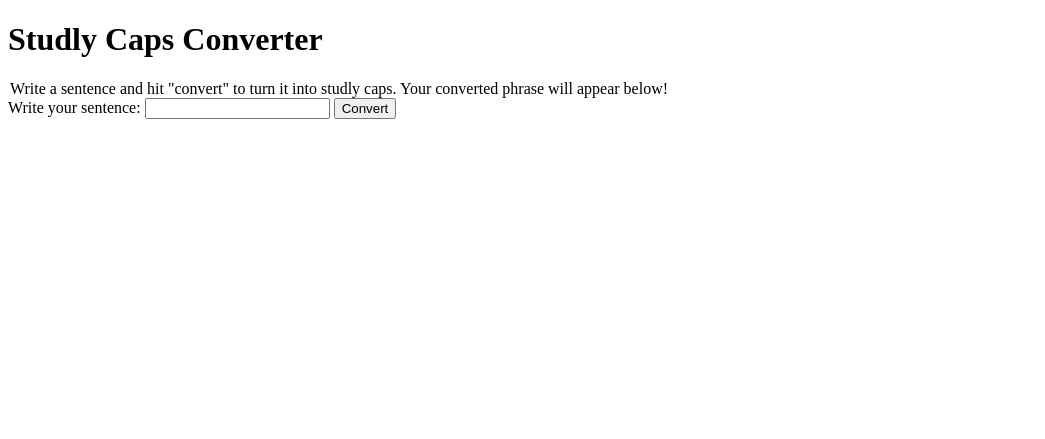
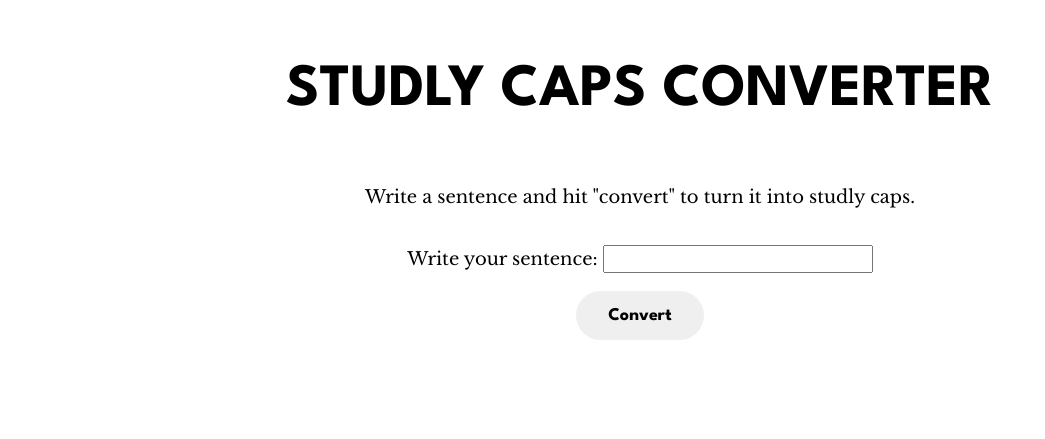
Before and after one commit to Aves-Proxy/cpnt262-achiev2a, a plain HTML site: page index.html in a window 1280 px wide. Shown: the whole page, without its empty margins (0-1045 px from the left). Drawn offline with nearby package versions, Linux system fonts and the light colour scheme.

Commit message:
stylesheet, minor changes

```diff
--- /dev/null
+++ b/css/style.css
@@ -0,0 +1,42 @@
+body {
+  margin: auto;
+
+  max-width: 50rem;
+
+  line-height: 1.7;
+  text-align: center;
+  font-size: 18px;
+  font-family: 'Libre Baskerville', Georgia, serif;
+}
+
+h1 {
+  font-size: 60px;
+  font-weight: 800;
+  font-family: 'League Spartan', Tahoma, sans-serif;
+  text-transform: uppercase;
+}
+
+input {
+  margin-top: 2rem;
+
+  font-size: 18px;
+  font-family: 'Libre Baskerville', Georgia, serif
+}
+
+button {
+  margin-top: 1rem;
+  padding: 1rem 2rem;
+  border-style: none;
+  border-radius: 30px;
+
+  font-size: 18px;
+  font-weight: 800;
+  font-family: 'League Spartan', sans-serif;
+}
+
+h3 {
+  padding-top: 2rem;
+
+  font-size: 24px;
+  font-weight: 600;
+}
--- a/index.html
+++ b/index.html
@@ -5,16 +5,21 @@
   <meta http-equiv="X-UA-Compatible" content="IE=edge">
   <meta name="viewport" content="width=device-width, initial-scale=1.0">
   <title>Studly caps (SpongeBob case)</title>
-  <script src="./client.js" defer></script>
+  <link rel="preconnect" href="https://fonts.googleapis.com">
+  <link rel="preconnect" href="https://fonts.gstatic.com" crossorigin>
+  <link href="https://fonts.googleapis.com/css2?family=League+Spartan:wght@700&family=Libre+Baskerville&display=swap" rel="stylesheet">
+  <link href="./css/style.css" rel="stylesheet">
+  <script src="./js/client.js" defer></script>
 </head>
 <body>
   <h1>Studly Caps Converter</h1>
   <form>
-    <legend>Write a sentence and hit "convert" to turn it into studly caps. Your converted phrase will appear below!</legend>
+    <legend>Write a sentence and hit "convert" to turn it into studly caps.</legend>
     <label for="sentence">
       Write your sentence:
     </label>
     <input id="sentence" name="sentence" type="text" required>
+    <br>
     <button>Convert</button>
   </form>
   <h3>Placeholder until form submission.</h3>
```
Also changed, not shown: js/client.js (renamed from client.js).
